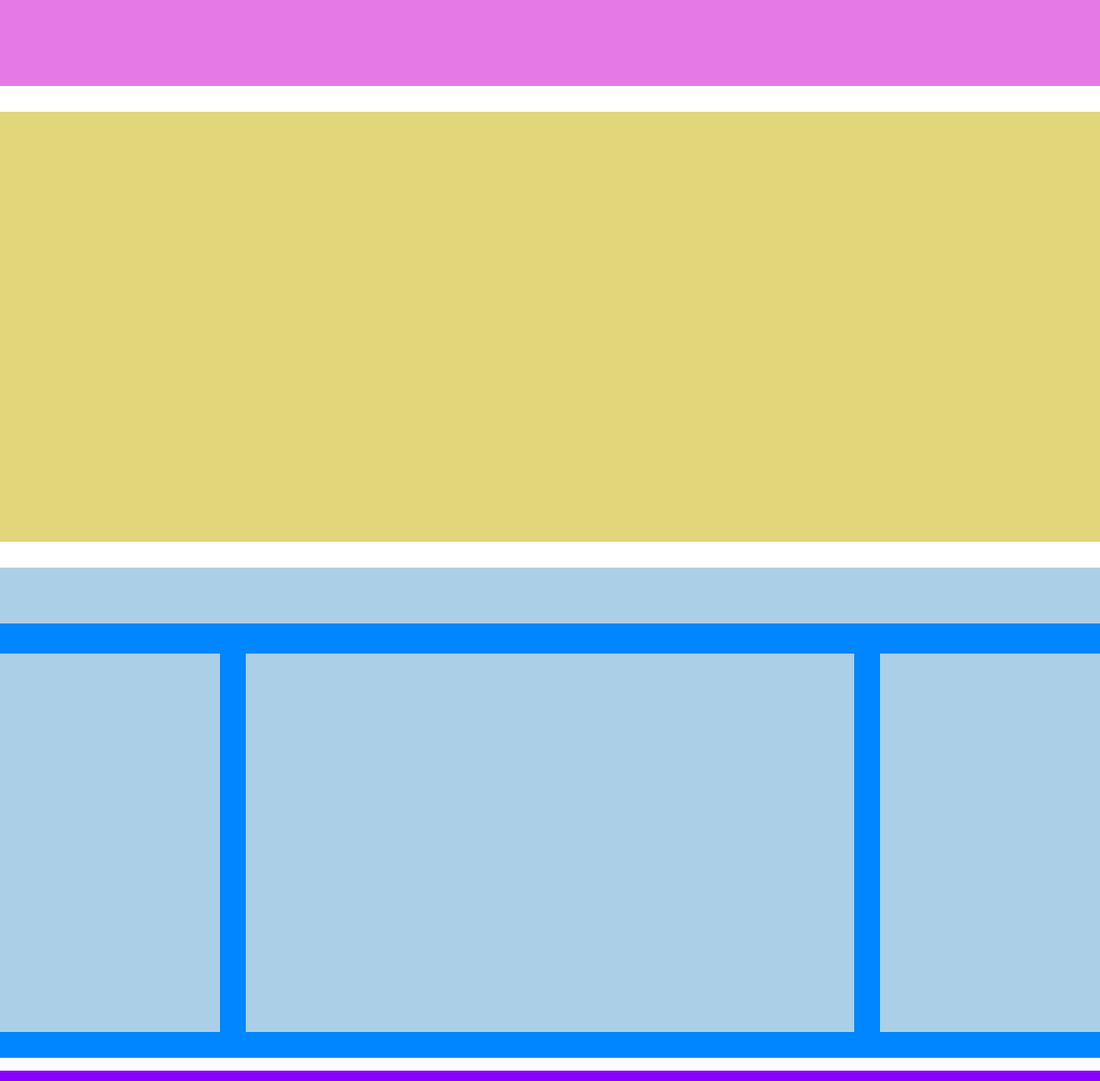
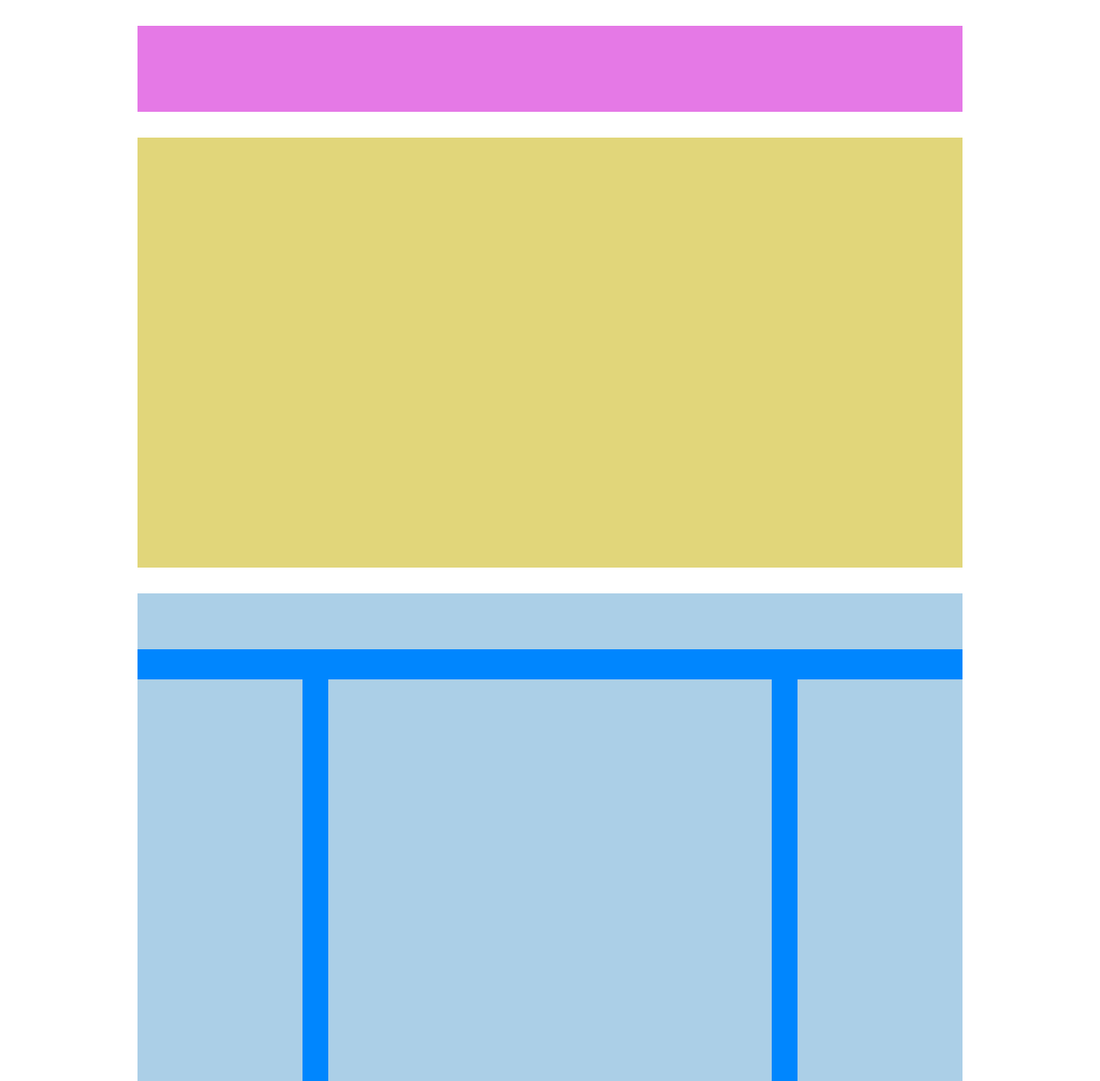
Before and after one commit to DamianoD88/htmlcss-struttura-wp, a plain HTML site: page index.html in a window 1280 px wide. Shown: the top 1257 px of the page at 86% size. Drawn offline with Linux system fonts and the light colour scheme.

Commit message:
Add layout completo

```diff
--- a/css/style.css
+++ b/css/style.css
@@ -4,8 +4,13 @@
     box-sizing: border-box;
 }
 
+body{
+    margin: auto;
+    width: 75%;
+}
 
 header{
+    margin-top: 30px;
     height: 100px;
     background-color: #e579e6;
 }
@@ -30,7 +35,7 @@ header{
 }
 
 aside{
-    height: 500px;
+    height: 800px;
     width: 20%;
     background-color: #abcfe7;
     border-bottom: 30px solid #0086fe;
@@ -38,7 +43,7 @@ aside{
 }
 
 div.float-left{
-    height: 500px;
+    height: 800px;
     width: 60%;
     background-color: #abcfe7;
     border: 30px solid #0086fe;
--- a/index.html
+++ b/index.html
@@ -10,13 +10,11 @@
 <body>
 
     <!-- inizio header -->
-    <header>
-
-    </header>
+    <header></header>
     <!--fine header -->
 
     <!-- inizio corpo pagina -->
-    <main>
+    <main class=".clearfix">
         <!-- inizio sezione superiore del main -->
         <section class="sezione-sup"></section>
         <!-- fine sezione superiore del main -->
```
